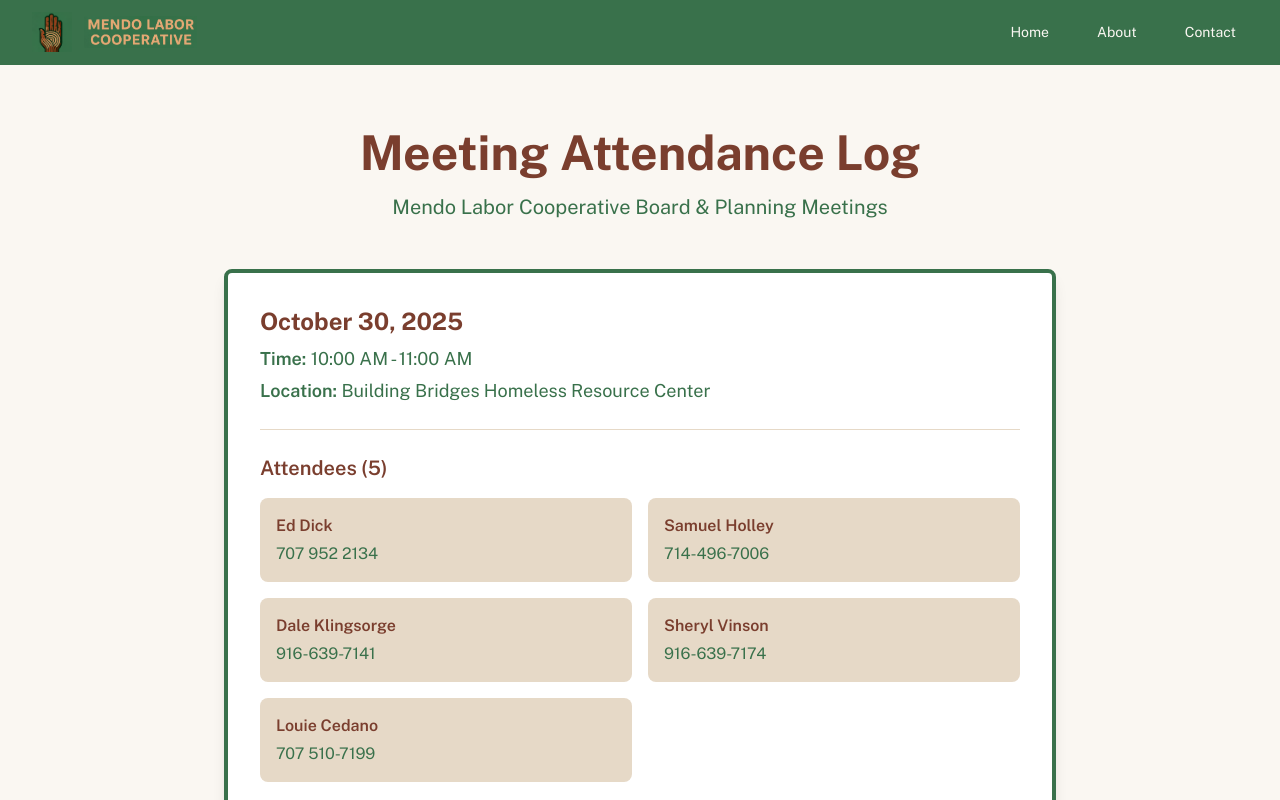
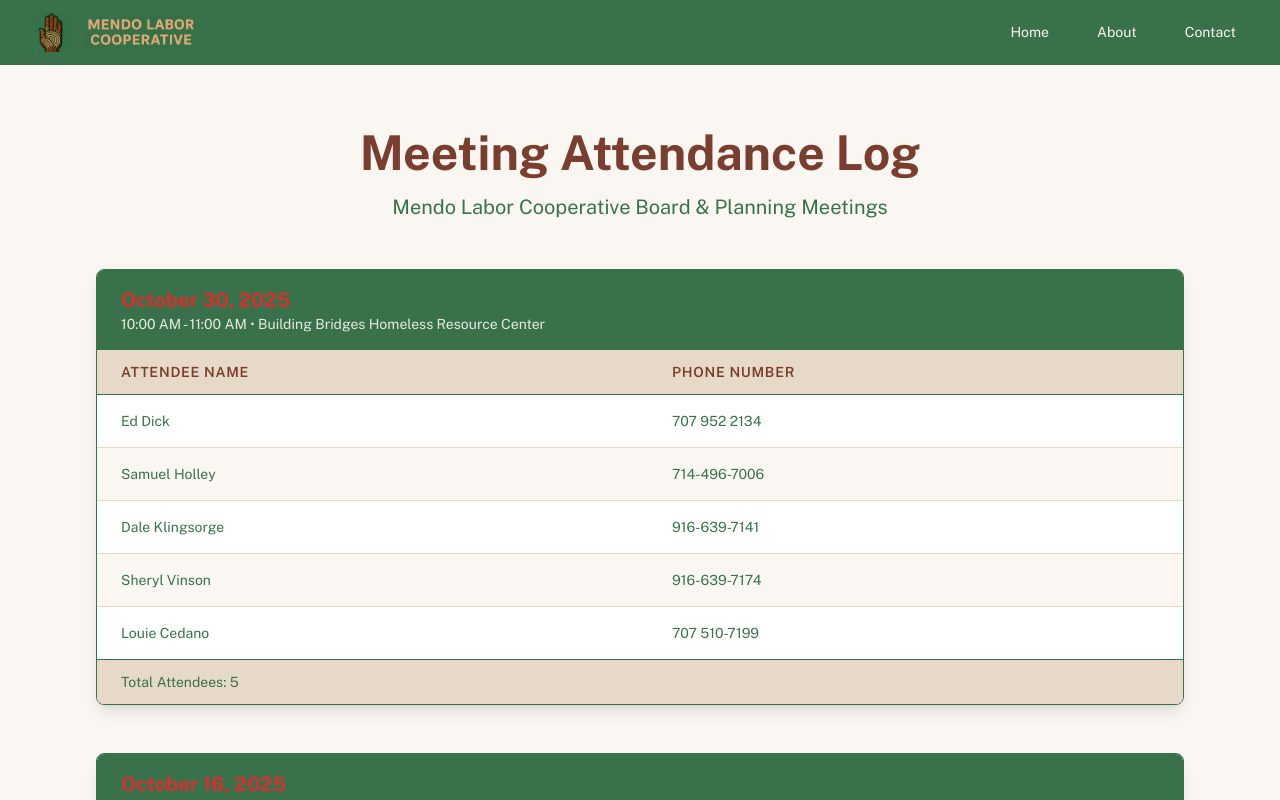
Before and after one commit to samuelmholley1/mendolaborcoop.ukiahumc.org, a Next.js app: page /meeting-log in a window 1280 px wide. Shown: the top 800 px of the page. Built offline with nearby package versions, Linux system fonts and the light colour scheme.

Commit message:
Simplify meeting log page with spreadsheet-style design, alternating row colors, and remove coordinator section

```diff
--- a/pages/meeting-log.tsx
+++ b/pages/meeting-log.tsx
@@ -43,7 +43,7 @@ const MeetingLogPage: React.FC = () => {
       </Head>
 
       <div className="min-h-screen bg-cream">
-        <div className="max-w-4xl mx-auto px-4 sm:px-6 lg:px-8 py-16">
+        <div className="max-w-6xl mx-auto px-4 sm:px-6 lg:px-8 py-16">
           <div className="text-center mb-12">
             <h1 className="text-4xl md:text-5xl font-headline font-bold text-redwood mb-4">
               Meeting Attendance Log
@@ -53,51 +53,55 @@ const MeetingLogPage: React.FC = () => {
             </p>
           </div>
 
-          <div className="space-y-8">
+          <div className="space-y-12">
             {meetings.map((meeting, index) => (
-              <div key={index} className="bg-white rounded-lg shadow-lg border-4 border-moss p-8">
-                <div className="border-b border-sand pb-6 mb-6">
-                  <h2 className="text-2xl font-headline font-bold text-redwood mb-2">
+              <div key={index} className="bg-white rounded-lg shadow-lg border border-moss overflow-hidden">
+                {/* Meeting Header */}
+                <div className="bg-moss text-cream px-6 py-4">
+                  <h2 className="text-xl font-headline font-bold">
                     {meeting.date}
                   </h2>
-                  <p className="text-lg font-body text-moss mb-1">
-                    <span className="font-semibold">Time:</span> {meeting.time}
-                  </p>
-                  <p className="text-lg font-body text-moss">
-                    <span className="font-semibold">Location:</span> {meeting.location}
+                  <p className="text-sm font-body opacity-90">
+                    {meeting.time} • {meeting.location}
                   </p>
                 </div>
 
-                <div>
-                  <h3 className="text-xl font-headline font-semibold text-redwood mb-4">
-                    Attendees ({meeting.attendees.length})
-                  </h3>
-                  <div className="grid grid-cols-1 md:grid-cols-2 gap-4">
-                    {meeting.attendees.map((attendee, attendeeIndex) => (
-                      <div key={attendeeIndex} className="bg-sand rounded-lg p-4">
-                        <div className="font-headline font-semibold text-redwood">
-                          {attendee.name}
-                        </div>
-                        <div className="font-body text-moss mt-1">
-                          {attendee.phone}
-                        </div>
-                      </div>
-                    ))}
-                  </div>
+                {/* Spreadsheet Table */}
+                <div className="overflow-x-auto">
+                  <table className="w-full">
+                    <thead>
+                      <tr className="bg-sand border-b border-moss">
+                        <th className="px-6 py-3 text-left text-sm font-headline font-semibold text-redwood uppercase tracking-wider">
+                          Attendee Name
+                        </th>
+                        <th className="px-6 py-3 text-left text-sm font-headline font-semibold text-redwood uppercase tracking-wider">
+                          Phone Number
+                        </th>
+                      </tr>
+                    </thead>
+                    <tbody className="divide-y divide-sand">
+                      {meeting.attendees.map((attendee, attendeeIndex) => (
+                        <tr key={attendeeIndex} className={attendeeIndex % 2 === 0 ? 'bg-white' : 'bg-cream'}>
+                          <td className="px-6 py-4 whitespace-nowrap text-sm font-body text-moss">
+                            {attendee.name}
+                          </td>
+                          <td className="px-6 py-4 whitespace-nowrap text-sm font-body text-moss">
+                            {attendee.phone}
+                          </td>
+                        </tr>
+                      ))}
+                    </tbody>
+                  </table>
+                </div>
+
+                {/* Footer with count */}
+                <div className="bg-sand px-6 py-3 border-t border-moss">
+                  <p className="text-sm font-body text-moss">
+                    Total Attendees: {meeting.attendees.length}
+                  </p>
                 </div>
               </div>
             ))}
-          </div>
-
-          <div className="mt-12 text-center">
-            <div className="bg-moss text-cream rounded-lg p-6">
-              <h3 className="text-xl font-headline font-semibold mb-2">
-                Meeting Coordinator
-              </h3>
-              <p className="font-body">
-                Sheryl Vinson • (916) 639-7174
-              </p>
-            </div>
           </div>
         </div>
       </div>
```
